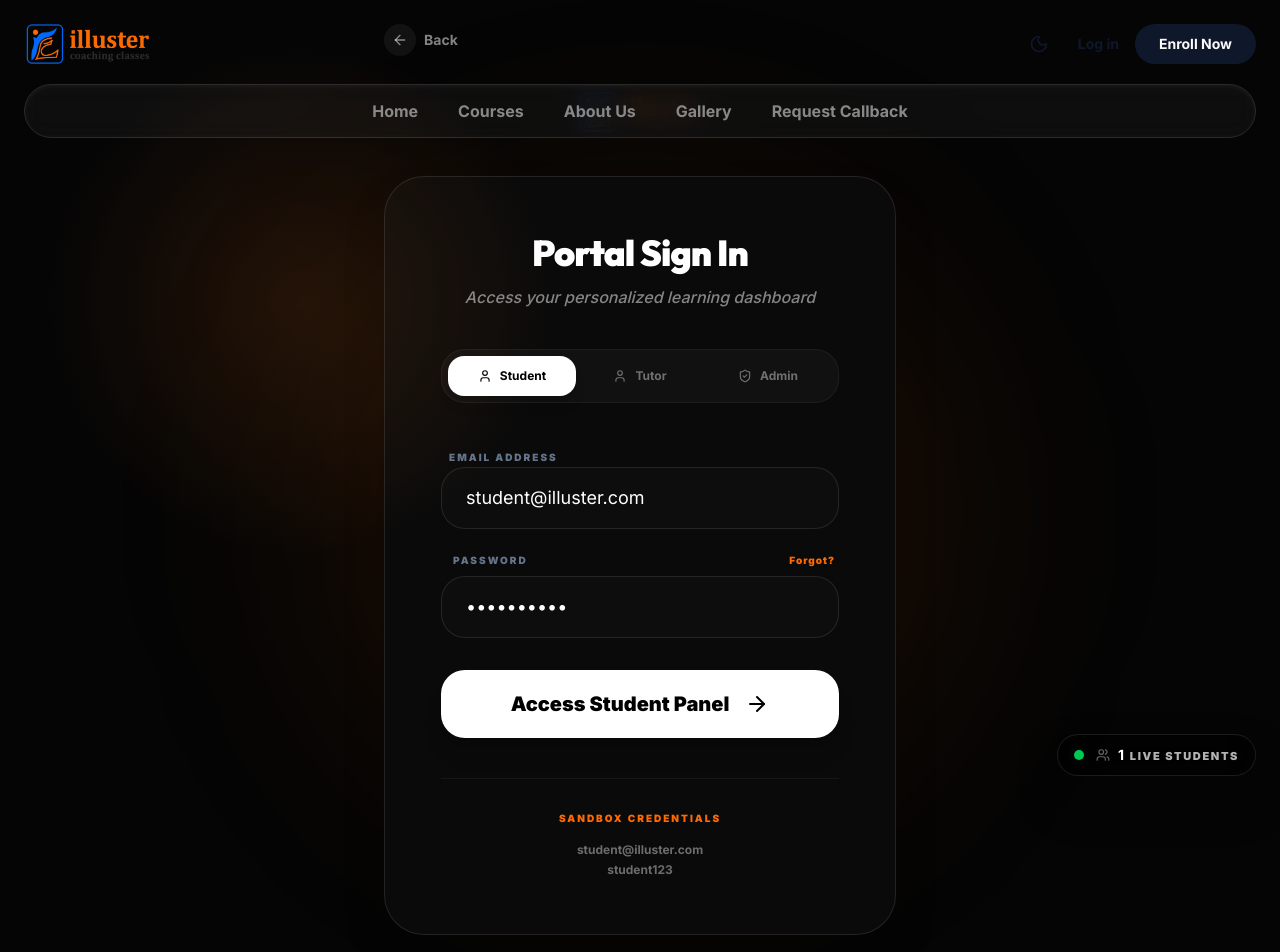
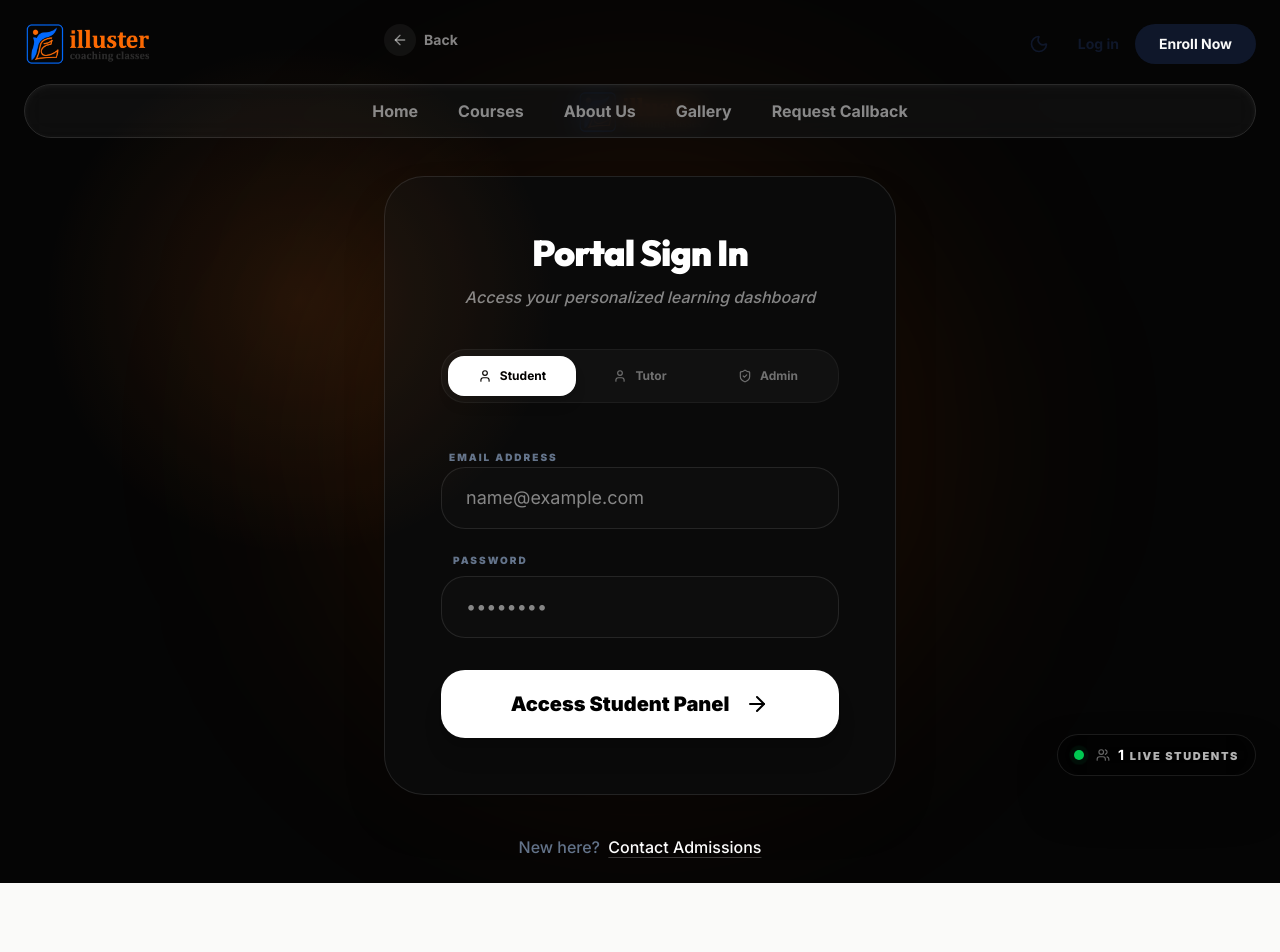
Before and after one commit to mr-vishwakarma/illuster-coaching-classes, a React (Vite) app: page /login in a window 1280 px wide. Shown: the top 952 px of the page. After the commit the page ends 883 px from the top, so only its background shows below. Built offline with nearby package versions, Linux system fonts and the light colour scheme; no server answers.

Commit message:
fix(auth): clean up login UI, add auto-redirect, update roadmap

```diff
--- a/src/features/auth/pages/LoginPage.tsx
+++ b/src/features/auth/pages/LoginPage.tsx
@@ -1,5 +1,5 @@
 import React, { useState, useEffect } from 'react';
-import { useNavigate, useLocation, Link } from 'react-router-dom';
+import { useNavigate, useLocation, Link, Navigate } from 'react-router-dom';
 import { motion } from 'framer-motion';
 import { ArrowRight, User, ShieldCheck, ArrowLeft } from 'lucide-react';
 import { useAuth } from '../../../shared/context/AuthContext';
@@ -7,29 +7,20 @@ import { toast } from 'react-toastify';
 
 const Login = () => {
   const [role, setRole] = useState<'student' | 'tutor' | 'admin'>('student');
-  const [email, setEmail] = useState('student@illuster.com');
-  const [password, setPassword] = useState('student123');
+  const [email, setEmail] = useState('');
+  const [password, setPassword] = useState('');
   const [isLoading, setIsLoading] = useState(false);
 
-  const { login } = useAuth();
+  const { login, user } = useAuth();
   const navigate = useNavigate();
   const location = useLocation();
 
   const from = (location.state as any)?.from?.pathname || '/dashboard';
 
-  // Update mock credentials when role changes for easy testing
-  useEffect(() => {
-    if (role === 'admin') {
-      setEmail('admin@illuster.com');
-      setPassword('admin123');
-    } else if (role === 'tutor') {
-      setEmail('tutor@illuster.com');
-      setPassword('tutor123');
-    } else {
-      setEmail('student@illuster.com');
-      setPassword('student123');
-    }
-  }, [role]);
+  // If already logged in, don't show the login page
+  if (user) {
+    return <Navigate to={from} replace />;
+  }
 
   const handleSubmit = async (e: React.FormEvent) => {
     e.preventDefault();
@@ -123,7 +114,6 @@ const Login = () => {
             <div className="space-y-2">
               <div className="flex justify-between items-center px-1">
                 <label className="text-[10px] font-black text-[var(--text-muted)] uppercase tracking-[0.2em] ml-2" htmlFor="password">Password</label>
-                <a href="#" className="text-[10px] font-black text-orange-500 hover:underline tracking-widest">Forgot?</a>
               </div>
               <input
                 id="password"
@@ -145,15 +135,6 @@ const Login = () => {
               <ArrowRight size={24} />
             </button>
           </form>
-
-          {/* Sandbox Credentials Hint */}
-          <div className="mt-10 pt-8 border-t border-white/5 text-center">
-            <p className="mb-4 font-black text-orange-500 uppercase tracking-[0.2em] text-[10px]">Sandbox Credentials</p>
-            <div className="flex flex-col gap-1 text-xs font-bold text-white/40">
-              <span>{email}</span>
-              <span>{password}</span>
-            </div>
-          </div>
         </div>
 
         <p className="text-center mt-10 text-[var(--text-muted)] font-medium">
```
Also changed, not shown: 1 other file (tests, documents, lock files or other folders).
